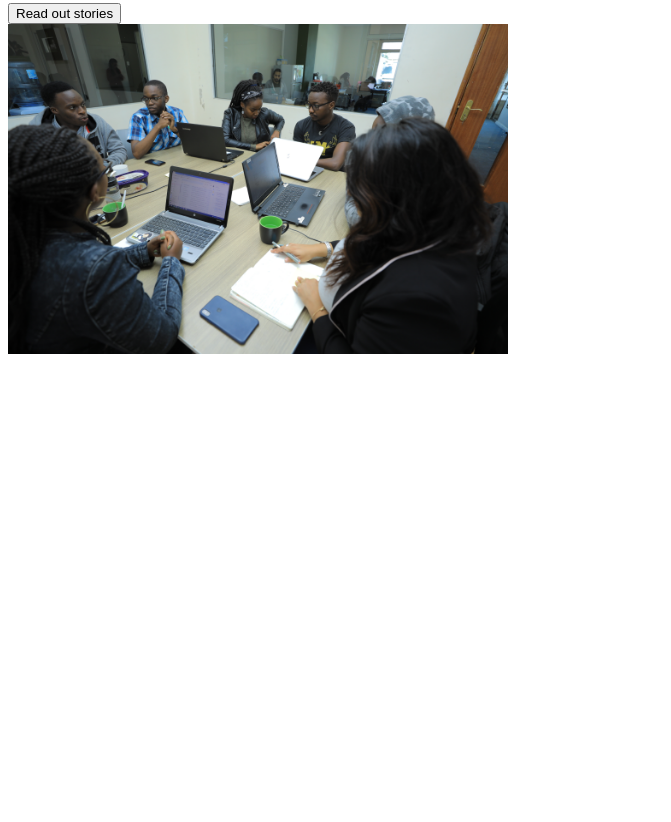
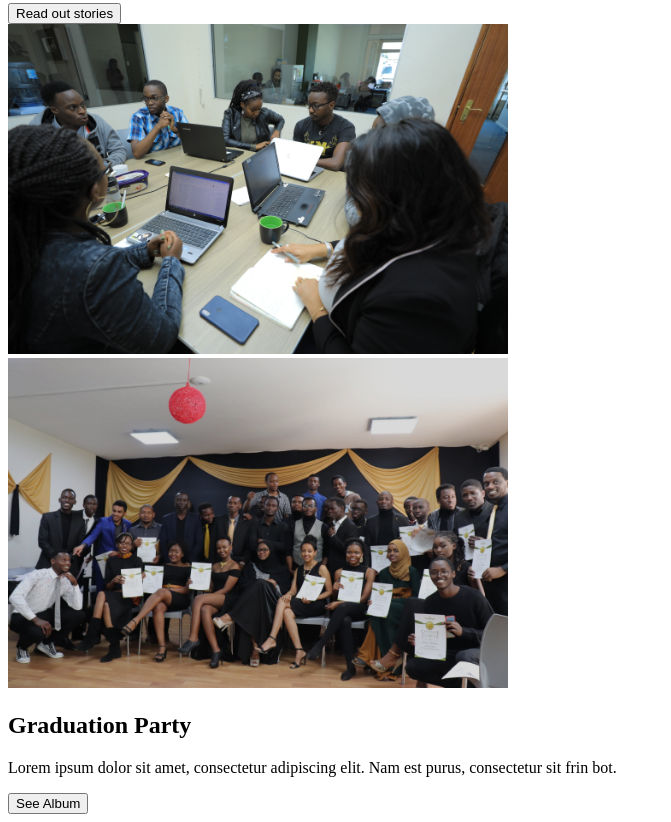
Before and after one commit to NicholasKungukamau/Moringa-School-Landing-Page, a plain HTML site: page index.html in a window 1280 px wide. Shown: the part 1297-2119 px from the top of the page, without its empty margins (0-671 px from the left). Before the commit the page ends 1663 px from the top, so only its background shows below. Drawn offline with Linux system fonts and the light colour scheme.

Commit message:
Add paragraph and  picture to decsribe graduation party

```diff
--- a/index.html
+++ b/index.html
@@ -71,6 +71,14 @@
        <div class="rightside"> <img src="./assets/images/image 3.png" width="500px" height="330px"> </div>
    </section>
 
+   <section>
+    <div class="leftside"> <img src="./assets/images/image 4.png" width="500px" height="330px"></div>
+</section>
+<section class="grad">
+    <div class="rightside"> <h2>Graduation Party</h2></div>
+    <div> <p> Lorem ipsum dolor sit amet, consectetur adipiscing elit. Nam est purus, consectetur sit frin bot.</p> <button class="buttons"> See Album</button></div>
+</section>
+
 
 
 
```
